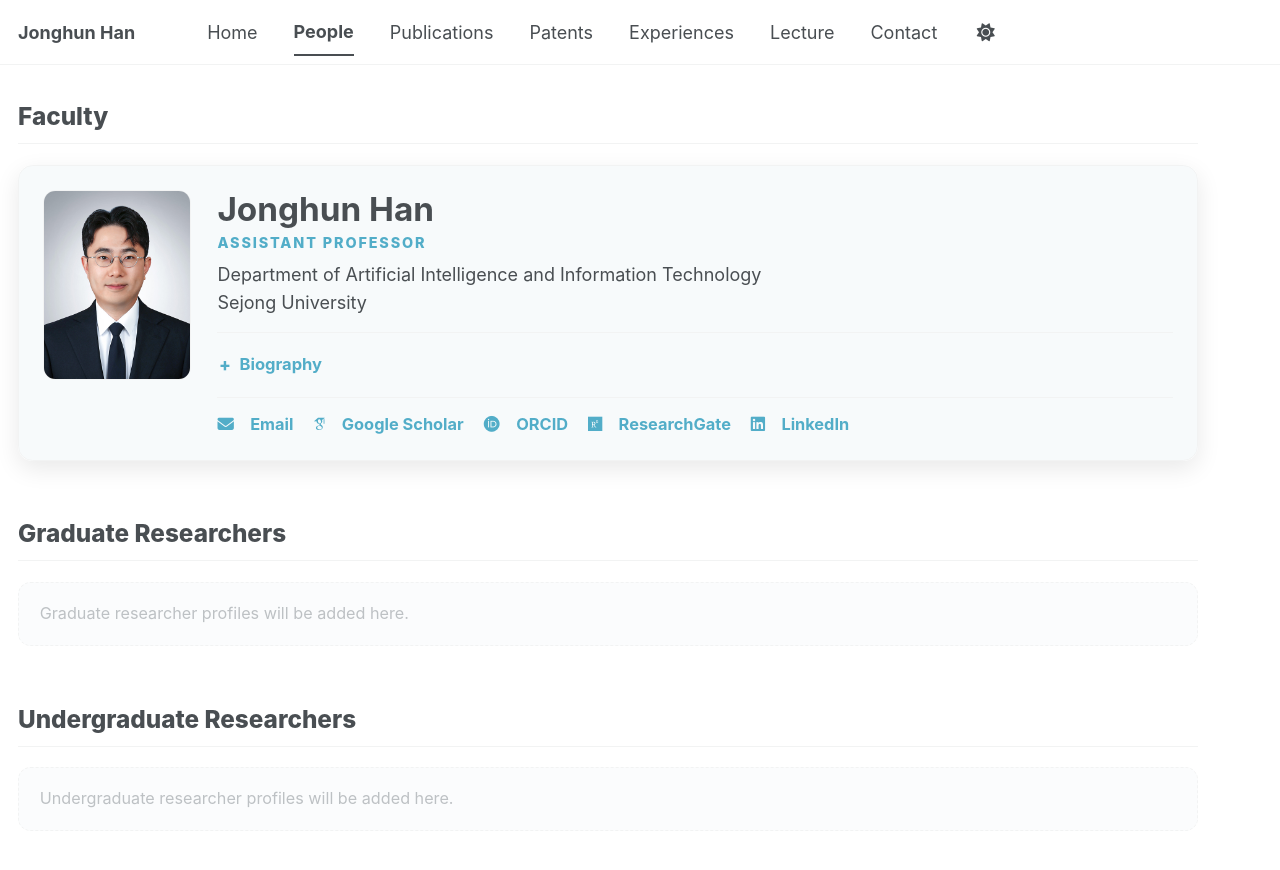
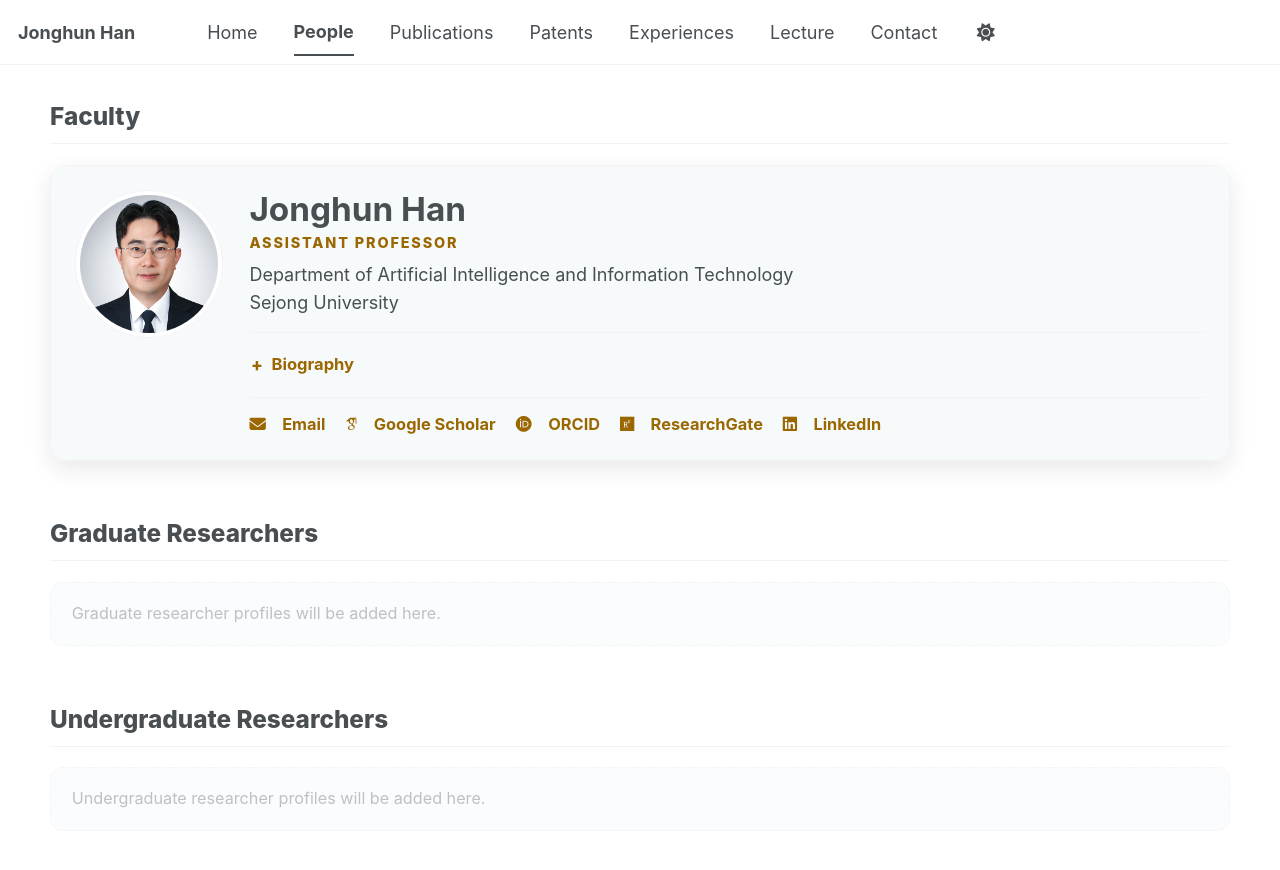
Before and after one commit to icnsl/icnsl.github.io, a Jekyll site: the page built from _pages/people.md, in a window 1280 px wide and 900 px high. Shown: the top 870 px of the window. Built offline with Jekyll 4.4.1, drawn with Linux system fonts in a browser that asks for light colours; some web fonts are replaced; a script bundle is joined from its source files by our own code; library files that are not in the unit come from our copies.

Commit message:
Add files via upload

```diff
--- a/_sass/layout/_archive.scss
+++ b/_sass/layout/_archive.scss
@@ -243,3 +243,17 @@
     }
   }
 }
+
+
+/* Main navigation archive pages omit the author sidebar. */
+.archive--full-width {
+  @include breakpoint($large) {
+    @include full();
+    float: none;
+    max-width: 1180px;
+    margin-left: auto;
+    margin-right: auto;
+    padding-left: 0 !important;
+    padding-right: 0 !important;
+  }
+}
--- a/_sass/layout/_page.scss
+++ b/_sass/layout/_page.scss
@@ -1130,6 +1130,15 @@
   }
 }
 
+/* Main navigation pages omit the author sidebar and use a centered content column. */
+#main.main--without-sidebar .page--full-width {
+  float: none;
+  width: 100%;
+  max-width: 1180px;
+  margin-left: auto;
+  margin-right: auto;
+}
+
 
 /* ==========================================================================
    CUSTOM: Home research-area cards
@@ -1213,6 +1222,17 @@ html[data-theme="dark"] .page__content .research-card__kicker {
   color: var(--global-text-color);
   font-size: 1.18em;
   line-height: 1.35;
+}
+
+.page__content .research-card__title--italic {
+  font-style: italic;
+}
+
+.page__content .research-card__title--underline {
+  text-decoration-line: underline;
+  text-decoration-thickness: 0.075em;
+  text-underline-offset: 0.16em;
+  text-decoration-skip-ink: auto;
 }
 
 .page__content .research-card__description {
@@ -1336,16 +1356,20 @@ html[data-theme="dark"] .page__content .faculty-card {
   align-self: start;
   justify-self: start;
   width: 148px;
+  height: 148px;
 }
 
 .page__content .faculty-card__photo {
   display: block;
+  box-sizing: border-box;
   width: 148px;
-  height: 190px;
+  height: 148px;
+  padding: 4px;
   object-fit: cover;
-  object-position: center top;
+  object-position: center 20%;
   border: 1px solid var(--global-border-color);
-  border-radius: 0.68rem;
+  border-radius: 50%;
+  background: var(--global-bg-color);
   box-shadow: none !important;
 }
 
@@ -1365,7 +1389,7 @@ html[data-theme="dark"] .page__content .faculty-card {
 
 .page__content .faculty-card__role {
   margin-bottom: 0.42rem;
-  color: var(--global-link-color);
+  color: #9a6700;
   font-size: 0.8em;
   font-weight: 800;
   letter-spacing: 0.13em;
@@ -1373,6 +1397,10 @@ html[data-theme="dark"] .page__content .faculty-card {
   text-transform: uppercase;
 }
 
+html[data-theme="dark"] .page__content .faculty-card__role {
+  color: #ffd166;
+}
+
 .page__content .faculty-card__affiliation {
   color: var(--global-text-color);
   font-size: 1em;
@@ -1390,7 +1418,7 @@ html[data-theme="dark"] .page__content .faculty-card {
   align-items: center;
   gap: 0.38rem;
   padding: 0.18rem 0;
-  color: var(--global-link-color);
+  color: #9a6700;
   font-size: 0.92em;
   font-weight: 700;
   line-height: 1.4;
@@ -1424,19 +1452,32 @@ html[data-theme="dark"] .page__content .faculty-card {
 
 .page__content .faculty-card__bio-toggle:hover,
 .page__content .faculty-card__bio-toggle:focus-visible {
-  color: var(--global-link-color-hover);
+  color: #7a5200;
 }
 
 .page__content .faculty-card__bio-toggle:focus-visible {
-  outline: 2px solid var(--global-link-color);
+  outline: 2px solid currentColor;
   outline-offset: 0.22rem;
   border-radius: 0.15rem;
+}
+
+html[data-theme="dark"] .page__content .faculty-card__bio-toggle {
+  color: #ffd166;
+}
+
+html[data-theme="dark"] .page__content .faculty-card__bio-toggle:hover,
+html[data-theme="dark"] .page__content .faculty-card__bio-toggle:focus-visible {
+  color: #ffe49a;
 }
 
 .page__content .faculty-card__bio-content {
   margin-top: 0.72rem;
   padding: 0.05rem 0 0.05rem 0.95rem;
-  border-left: 2px solid rgba(14, 161, 197, 0.38);
+  border-left: 2px solid rgba(154, 103, 0, 0.38);
+}
+
+html[data-theme="dark"] .page__content .faculty-card__bio-content {
+  border-left-color: rgba(255, 209, 102, 0.42);
 }
 
 .page__content .faculty-card__bio-content p {
@@ -1467,7 +1508,7 @@ html[data-theme="dark"] .page__content .faculty-card {
   display: inline-flex;
   align-items: center;
   gap: 0;
-  color: var(--global-link-color) !important;
+  color: #9a6700 !important;
   font-size: 0.91em;
   font-weight: 700;
   line-height: 1.35;
@@ -1487,9 +1528,19 @@ html[data-theme="dark"] .page__content .faculty-card {
 
 .page__content .faculty-card__links a:hover,
 .page__content .faculty-card__links a:focus-visible {
-  color: var(--global-link-color-hover) !important;
+  color: #7a5200 !important;
   text-decoration: underline !important;
   text-underline-offset: 0.18em;
+}
+
+html[data-theme="dark"] .page__content .faculty-card__links a,
+html[data-theme="dark"] .page__content .faculty-card__links a:visited {
+  color: #ffd166 !important;
+}
+
+html[data-theme="dark"] .page__content .faculty-card__links a:hover,
+html[data-theme="dark"] .page__content .faculty-card__links a:focus-visible {
+  color: #ffe49a !important;
 }
 
 .page__content .member-grid {
@@ -1603,10 +1654,7 @@ html[data-theme="dark"] .page__content .people-empty {
   .page__content .faculty-card__photo-wrap,
   .page__content .faculty-card__photo {
     width: 112px;
-  }
-
-  .page__content .faculty-card__photo {
-    height: 144px;
+    height: 112px;
   }
 
   .page__content .faculty-card__name {
@@ -1636,10 +1684,7 @@ html[data-theme="dark"] .page__content .people-empty {
   .page__content .faculty-card__photo-wrap,
   .page__content .faculty-card__photo {
     width: 92px;
-  }
-
-  .page__content .faculty-card__photo {
-    height: 118px;
+    height: 92px;
   }
 
   .page__content .faculty-card__name {
```
